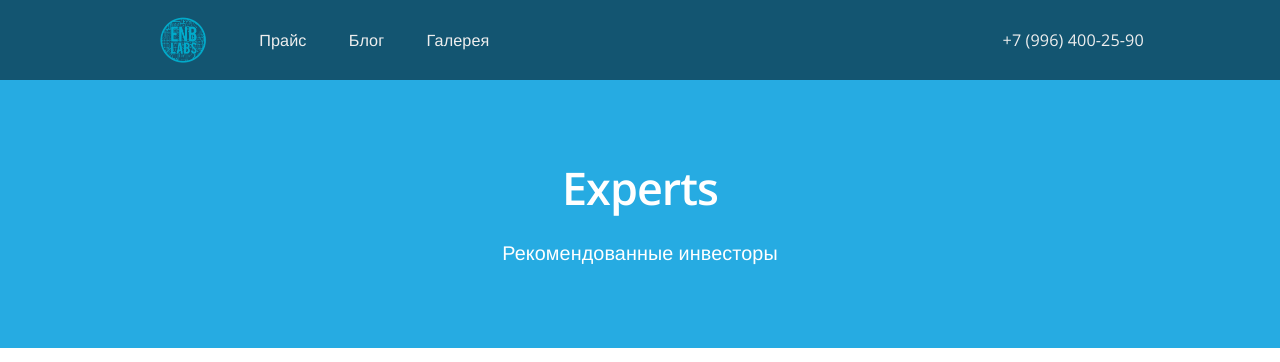
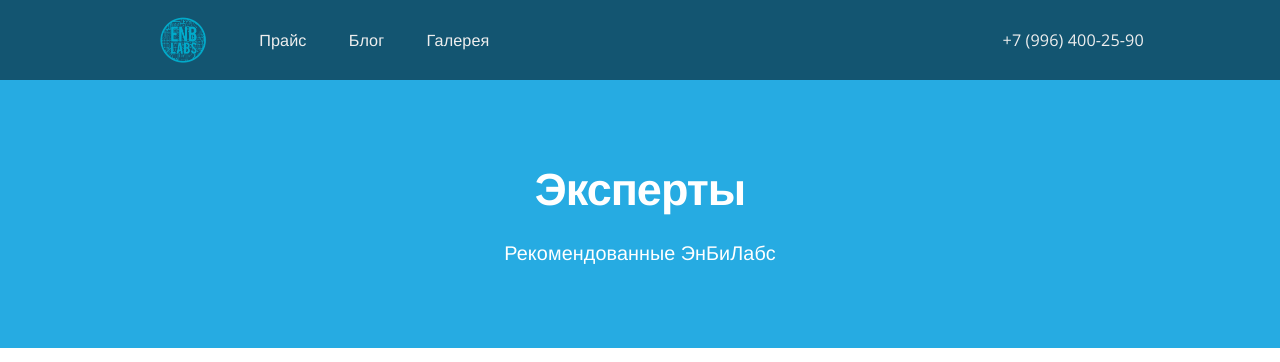
Before and after one commit to RakhimyanTim/enblabs.github.io, a Jekyll site: the page built from pages/experts.html, in a window 1280 px wide. Shown: the top 362 px of the page. Built offline with Jekyll 4.4.1, drawn with Linux system fonts in a browser that asks for light colours; nearby versions of some CDN libraries.

Commit message:
Update experts.html

```diff
--- a/pages/experts.html
+++ b/pages/experts.html
@@ -1,9 +1,9 @@
 ---
 layout: default
 title: Эксперты
-description: Рекомендованные инвесторы
-header: Experts
-header_subtext:  Рекомендованные инвесторы
+description: Рекомендованные ЭнБиЛабс
+header: Эксперты
+header_subtext:  Рекомендованные ЭнБиЛабс
 permalink: /experts/
 ---
 
```
